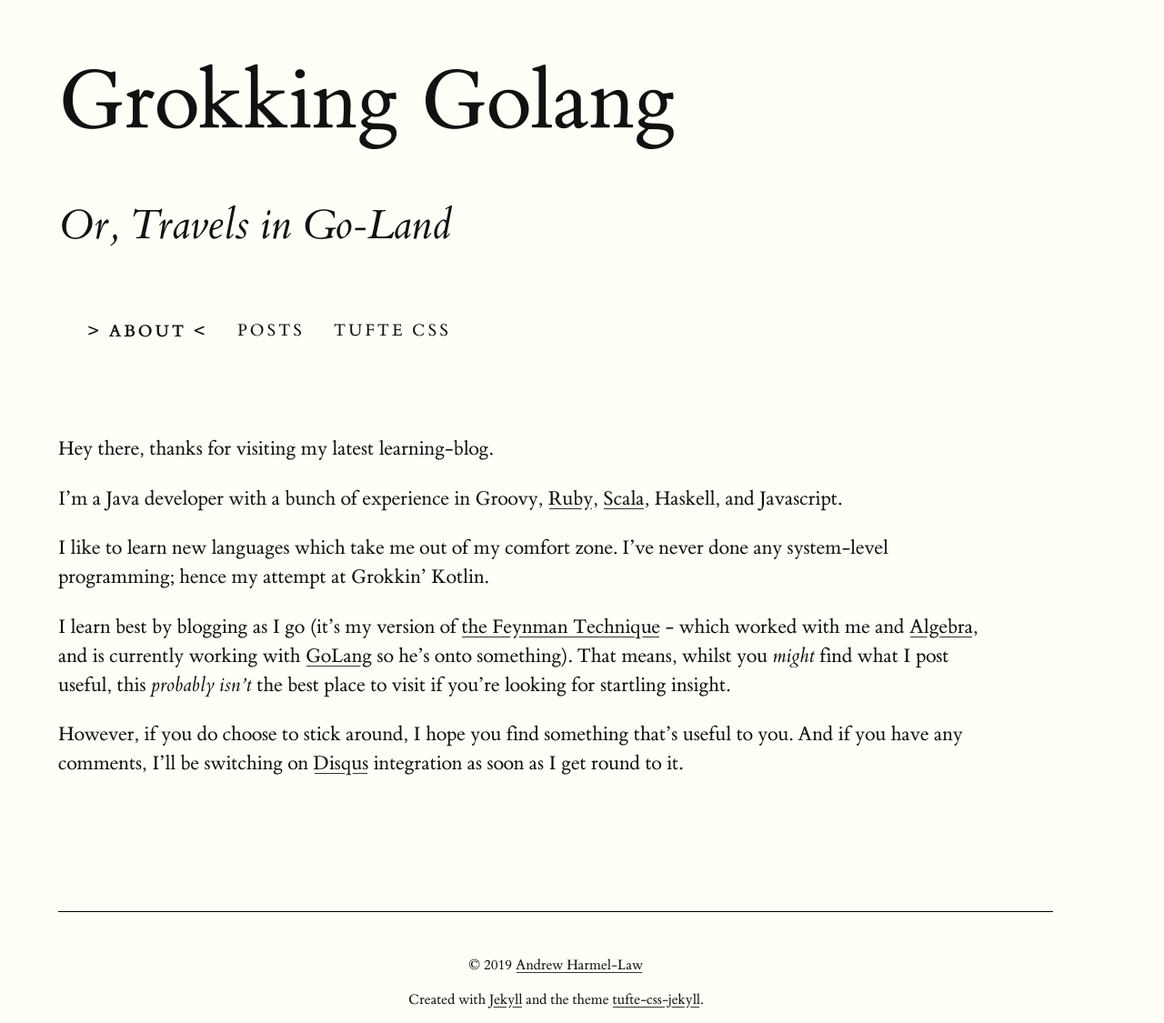
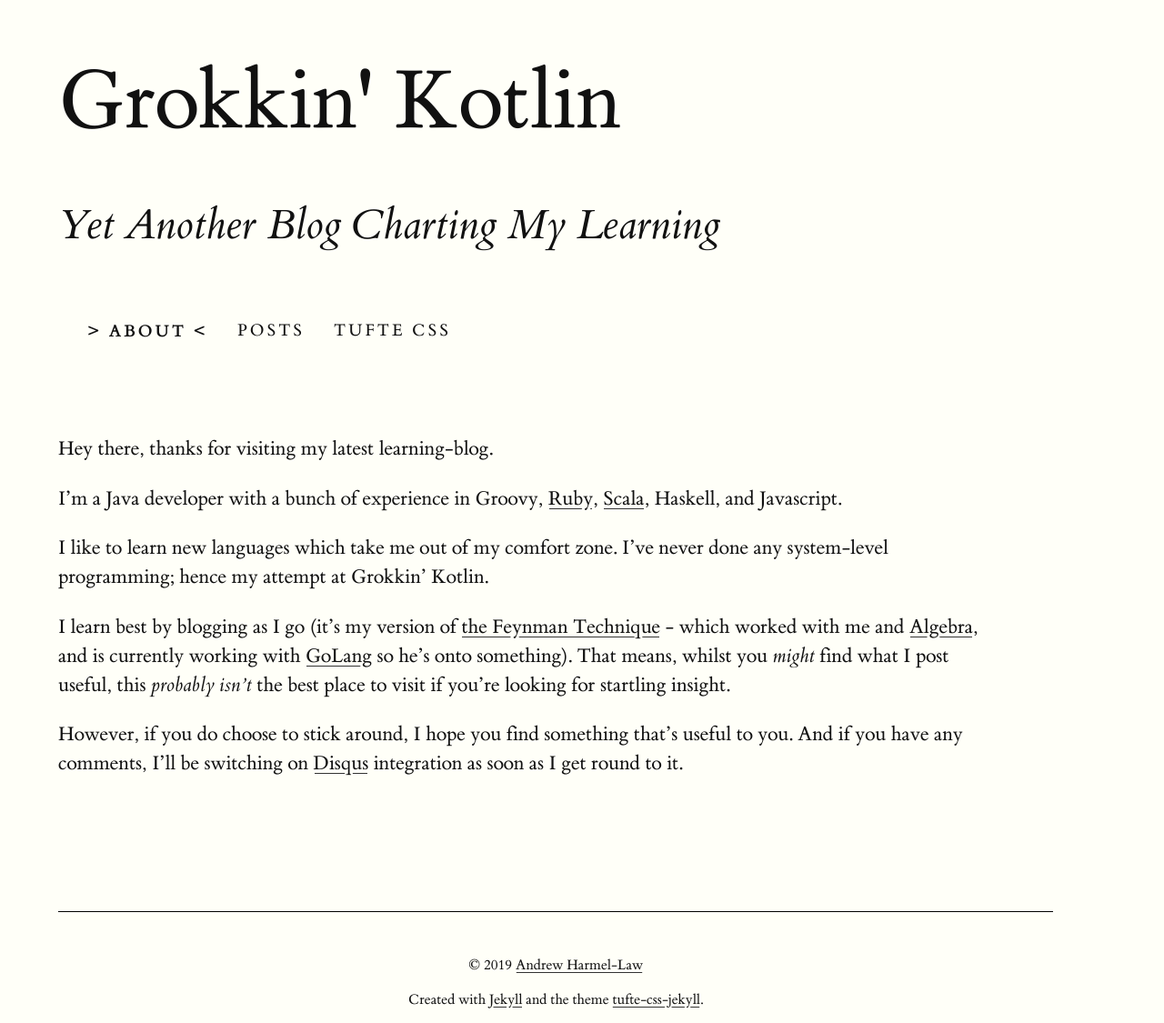
Before and after one commit to grokkinkotlin/grokkinkotlin.github.com, a Jekyll site: the page built from index.md, in a window 1280 px wide. Shown: the whole page at 91% size. Built offline with Jekyll 4.4.1, drawn with Linux system fonts in a browser that asks for light colours.

Commit message:
Commit changes in src

```diff
--- a/_config.yml
+++ b/_config.yml
@@ -1,12 +1,12 @@
 # Note: If you want to deploy to a GitHub user site (user.github.io), change baseurl to /
 baseurl:
-title: Grokking Golang
+title: Grokkin' Kotlin
 # Whether the header (with large title and subtitle) should be displayed
 header: true
-subtitle: Or, Travels in Go-Land
+subtitle: Yet Another Blog Charting My Learning
 author: Andrew Harmel-Law
 email: andrew [at] harmel-law [dot] com
-description: A blog about the things I learn, and the thoughts I have, as I learn my first system-level language.
+description: A blog about the things I learn, and the thoughts I have, as I learn Kotlin.
 markdown: kramdown
 markdown_ext: "markdown,mkdown,mkdn,mkd,md"
 highlighter: rouge
```
